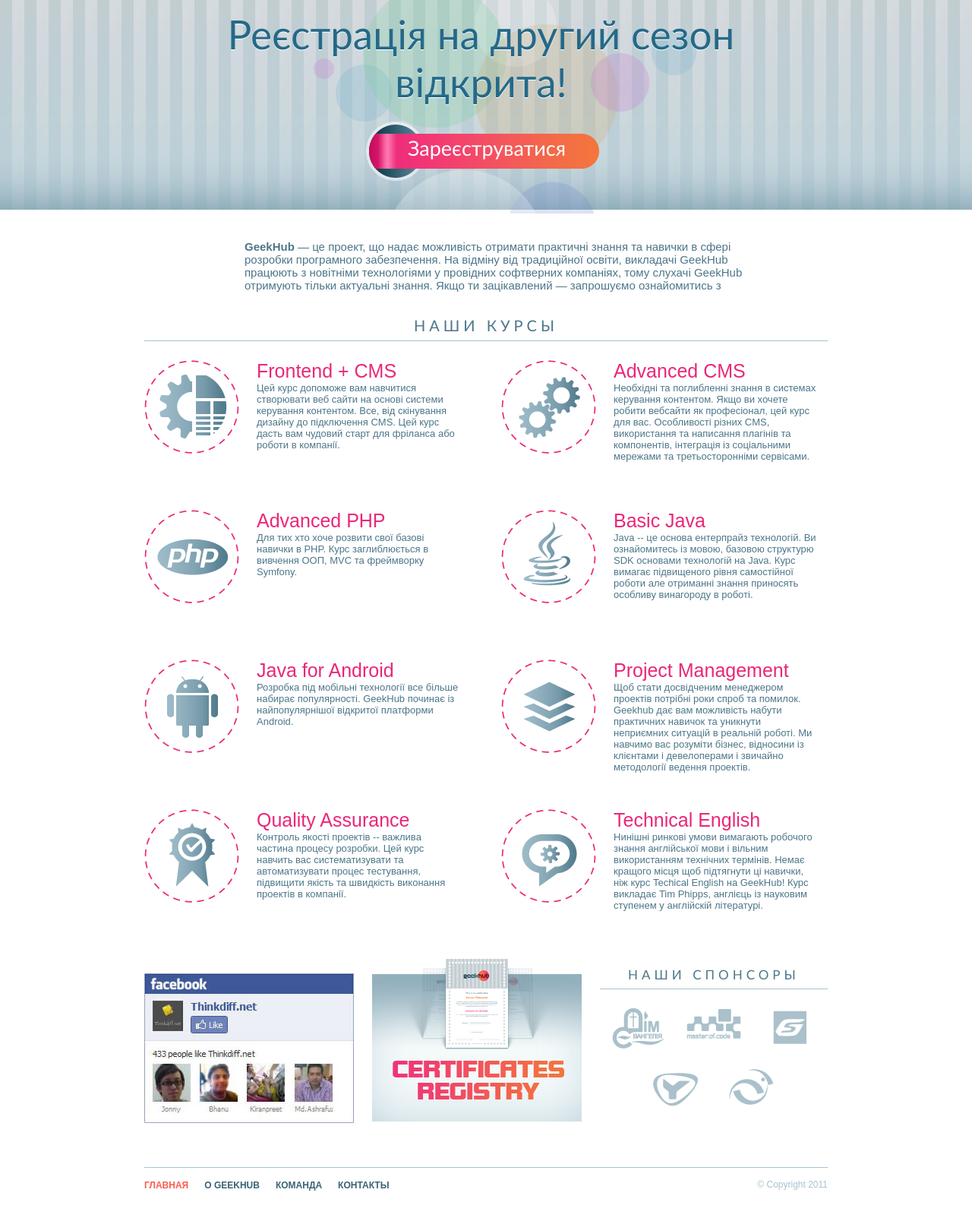
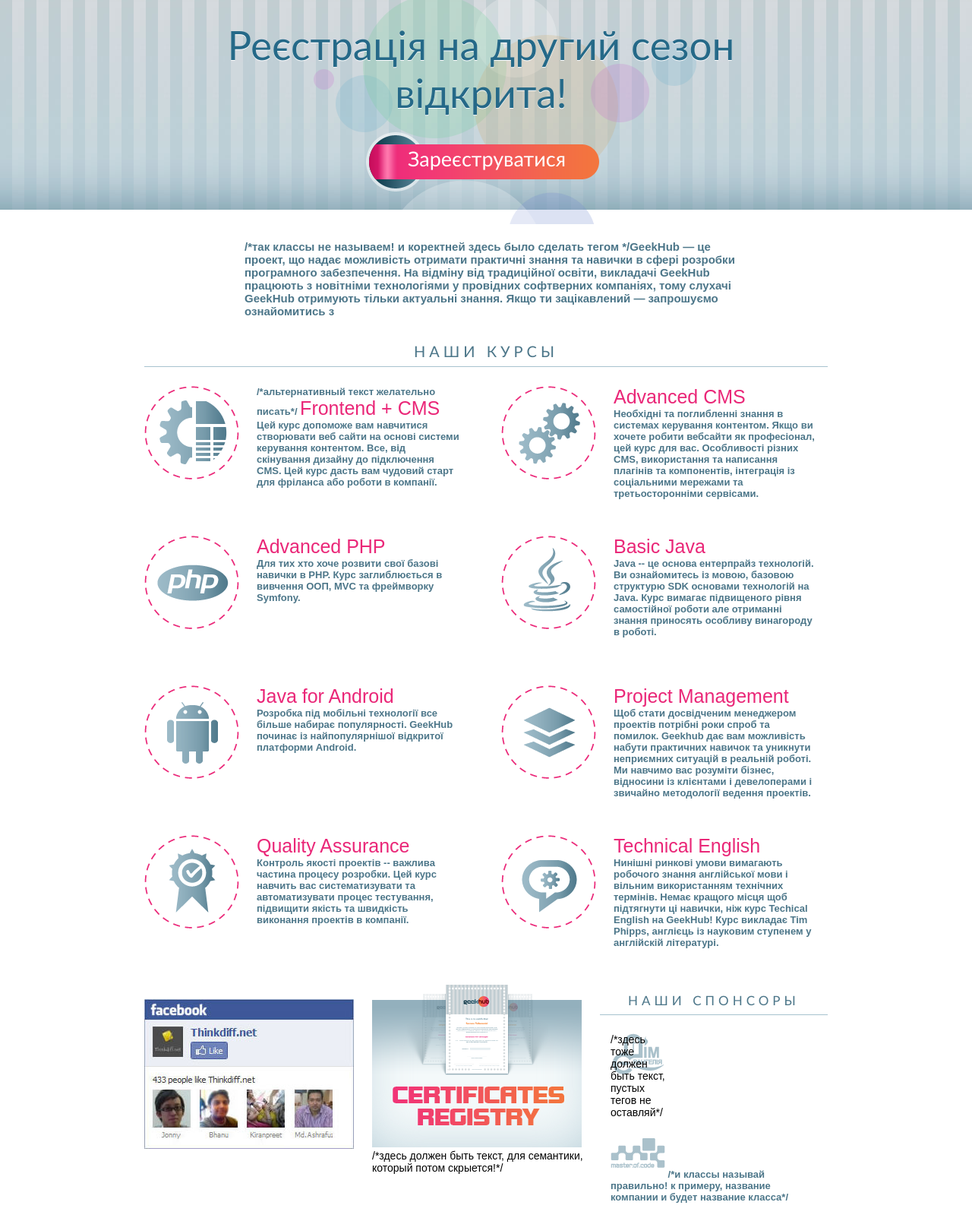
Before and after one commit to Sky7hunder/Sky7hynder_progect1, a plain HTML site: page index.html in a window 1280 px wide. Shown: the part 174-1777 px from the top of the page at 76% size. Drawn offline with Linux system fonts and the light colour scheme.

Commit message:
Update index.html

```diff
--- a/index.html
+++ b/index.html
@@ -43,6 +43,7 @@
 					</li>
 				</ul>
 				<span class="line"></span>
+				/*пустой тег - не есть хорошо!! верхнею полоску прицепи к блоку registration-bg*/
 				<div class="registration-bg">
 					<p class="registration">Реєстрація на другий сезон відкрита!</p>
 					<span class="register-bg">
@@ -51,11 +52,11 @@
 				</div>
 			</div>
 			<div id="content">
-				<p class="geekhub"><span class="bold">GeekHub</span> — це проект, що надає можливість отримати практичні знання та навички в сфері розробки програмного забезпечення. На відміну від традиційної освіти, викладачі GeekHub працюють з новітніми технологіями у провідних софтверних компаніях, тому слухачі GeekHub отримують тільки актуальні знання. Якщо ти зацікавлений — запрошуємо ознайомитись з </p>
+				<p class="geekhub"><span class="bold">/*так классы не называем! и коректней здесь было сделать тегом <strong>*/GeekHub</span> — це проект, що надає можливість отримати практичні знання та навички в сфері розробки програмного забезпечення. На відміну від традиційної освіти, викладачі GeekHub працюють з новітніми технологіями у провідних софтверних компаніях, тому слухачі GeekHub отримують тільки актуальні знання. Якщо ти зацікавлений — запрошуємо ознайомитись з </p>
 				<h2>Наши курсы</h2>
 				<ul	id="courses">
 					<li>
-						<img src="images/frontend-cms-logo.png" alt="#"/>
+						<img src="images/frontend-cms-logo.png" alt="#"/>/*альтернативный текст желательно писать*/
 						<a href="#">Frontend + CMS</a>
 						<p>Цей курс допоможе вам навчитися створювати веб сайти на основі системи керування контентом. Все, від скінування дизайну до підключення CMS. Цей курс дасть вам чудовий старт для фріланса або роботи в компанії.</p>
 					</li>
@@ -104,16 +105,18 @@
 					<li class="conteiner">
 						<a href="#">
 							<img src="images/sertificates-banner.png" alt="#"/>
+							/*здесь должен быть текст, для семантики, который потом скрыется!*/
 						</a>
 					</li>
 					<li class="conteiner">
 						<h3>Наши спонсоры</h3>
 						<ul id="sponsors">
 							<li>
-								<a class="sponsor-1" href="#"></a>
+								<a class="sponsor-1" href="#">/*здесь тоже должен быть текст, пустых тегов не оставляй*/</a>
 							</li>
 							<li>
 								<a class="sponsor-2" href="#"></a>
+								/*и классы называй правильно! к примеру, название компании и будет название класса*/
 							</li>
 							<li>
 								<a class="sponsor-3" href="#"></a>
```
